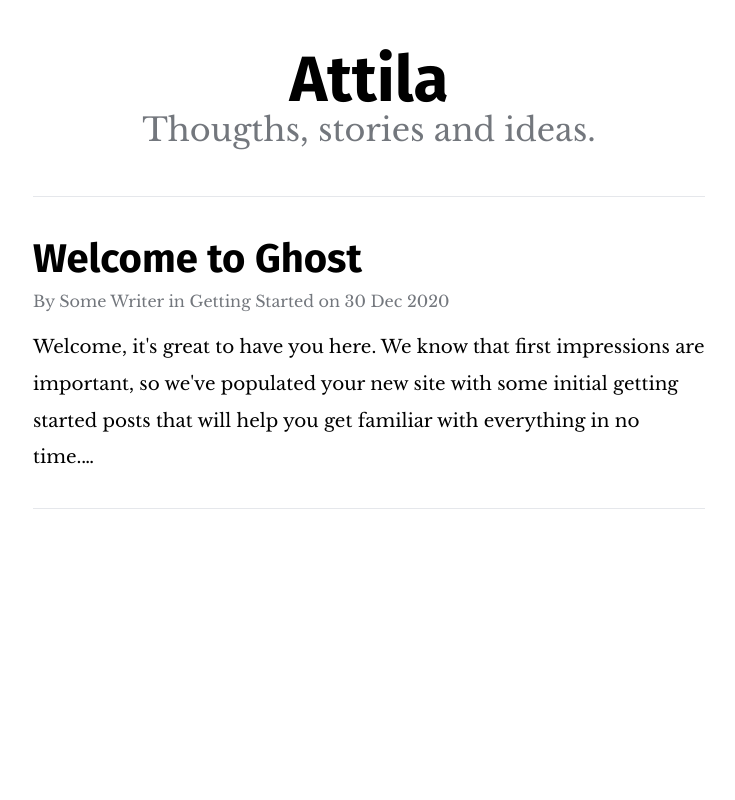
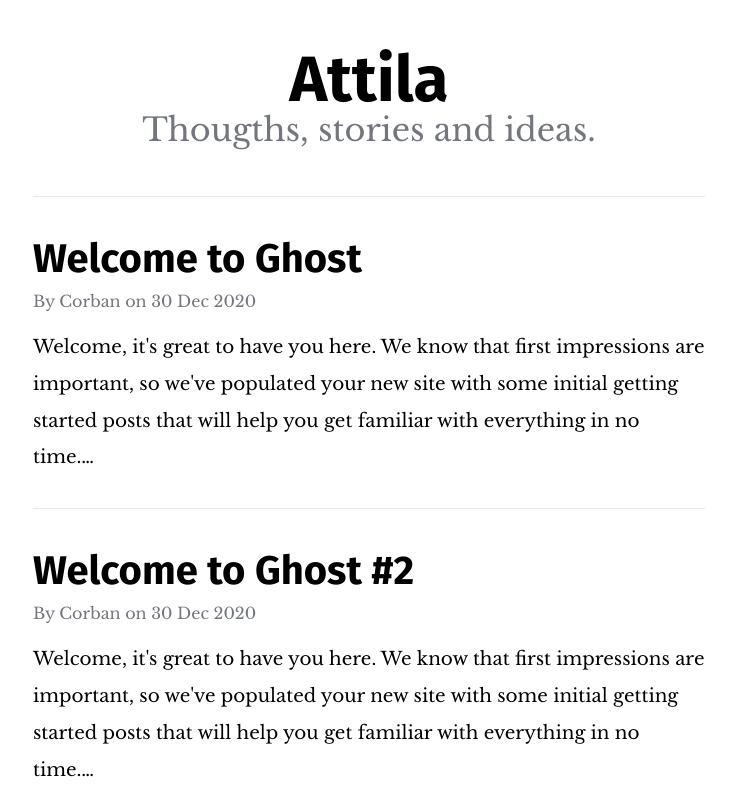
Before and after one commit to gefgu/blog-reader-view, a React (Create React App) app: page / in a window 1280 px wide. Shown: the top 800 px of the page, without its empty margins (271-1006 px from the left). Built offline with nearby package versions, Linux system fonts and the light colour scheme.

Commit message:
Add dummy data to render post previews

```diff
--- a/src/components/HomePage.js
+++ b/src/components/HomePage.js
@@ -3,6 +3,30 @@ import Title from "../styled-components/Title";
 import PostPreview from "./PostPreview";
 
 function HomePage() {
+  const posts = [
+    {
+      title: "Welcome to Ghost",
+      author: "Corban",
+      date: "30 Dec 2020",
+      content:
+        "Welcome, it's great to have you here. We know that first impressions are important, so we've populated your new site with some initial getting started posts that will help you get familiar with everything in no time…",
+    },
+    {
+      title: "Welcome to Ghost #2",
+      author: "Corban",
+      date: "30 Dec 2020",
+      content:
+        "Welcome, it's great to have you here. We know that first impressions are important, so we've populated your new site with some initial getting started posts that will help you get familiar with everything in no time…",
+    },
+    {
+      title: "Welcome to Ghost #3",
+      author: "Corban",
+      date: "30 Dec 2020",
+      content:
+        "Welcome, it's great to have you here. We know that first impressions are important, so we've populated your new site with some initial getting started posts that will help you get familiar with everything in no time…",
+    },
+  ];
+
   return (
     <div>
       <header className="flex flex-col gap-0 items-center my-12">
@@ -11,7 +35,14 @@ function HomePage() {
       </header>
       <div className="flex flex-col max-w-2xl mx-auto">
         <hr />
-        <PostPreview />
+        {posts.map((post) => {
+          return (
+            <>
+              <PostPreview post={post} />
+              <hr />
+            </>
+          );
+        })}
         <hr />
       </div>
     </div>
--- a/src/components/PostPreview.js
+++ b/src/components/PostPreview.js
@@ -2,11 +2,13 @@ import Heading from "../styled-components/Heading";
 import Paragraph from "../styled-components/Paragraph";
 import SubHeading from "../styled-components/SubHeading";
 
-function PostPreview() {
+function PostPreview({ post }) {
   return (
     <div className="my-8">
-      <Heading>Welcome to Ghost</Heading>
-      <SubHeading>By Some Writer in Getting Started on 30 Dec 2020</SubHeading>
+      <Heading>{post.title}</Heading>
+      <SubHeading>
+        By {post.author} on {post.date}
+      </SubHeading>
       <Paragraph>
         Welcome, it's great to have you here. We know that first impressions are
         important, so we've populated your new site with some initial getting
```
